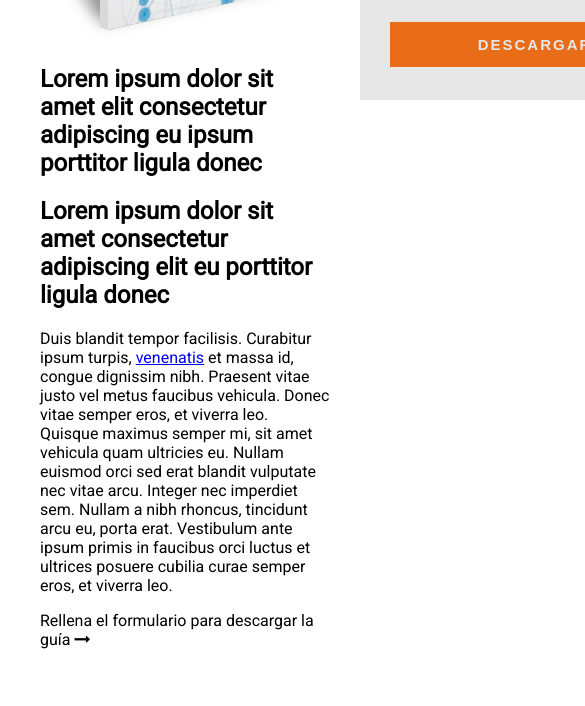
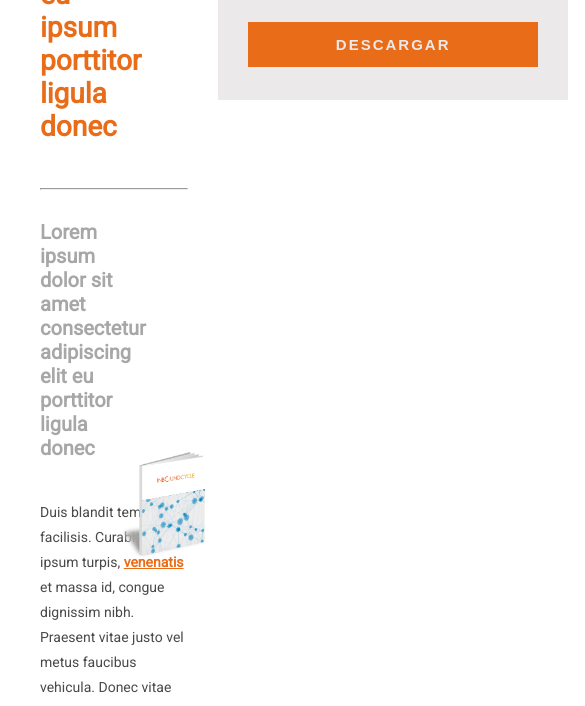
Before and after one commit to davidcastri25/landing-page-inboundcycle, a plain HTML site: page index.html in a window 390 px wide. Shown: the part 578-1284 px from the top of the page, 585 px wide, since content can reach past the window. Drawn offline with Linux system fonts and the light colour scheme.

Commit message:
Section (sin responsive)

```diff
--- a/css/style.css
+++ b/css/style.css
@@ -8,9 +8,10 @@
   --padding-container-xs: 25px;
   --inbound-orange: rgb(233, 108, 25);
   --inbound-hover: rgb(248, 164, 108);
-  --inbound-grey: rgb(131, 131, 131);
+  --inbound-grey: rgb(167, 167, 167);
   --footer-black: rgb(73, 73, 73);
-  --footer-white: rgb(231, 231, 231);
+  --footer-white: rgb(235, 233, 233);
+  --separator-white: rgba(255, 254, 254, 0.137);
 }
 
 *{
@@ -95,6 +96,7 @@ header {
 section {
     /* background: #4E4E6A; */
     flex: 1 1 auto;
+    position: relative;
 }
 
 aside {
@@ -104,6 +106,62 @@ aside {
 
 
 /******* SECTION *******/
+/* Imagen */
+.ebook {
+    position: absolute;
+    z-index: 100;
+    bottom: 45%;
+    left: 55%;
+    max-width: 60%;
+    height: auto;
+}
+
+/* Título */
+h1 {
+    width: 50%;
+    margin-bottom: 45px;
+    font-size: 28px;
+    color: var(--inbound-orange);
+}
+
+/* Subtítulo */
+h2 {
+    width: 50%;
+    margin-bottom: 40px;
+    font-size: 20px;
+    color: var(--inbound-grey);
+}
+
+/* Separador */
+hr {
+    color: var(--separator-white);
+    margin-bottom: 30px;
+}
+
+/* Texto */
+.text {
+    color: var(--footer-black);
+    font-size: 14px;
+    line-height: 25px;
+}
+
+#demo-link {
+    color: var(--inbound-orange);
+    font-weight: bold;
+}
+
+#demo-link:hover {
+    color: var(--inbound-hover);
+}
+
+.emphasizes {
+    width: 100%;
+    margin-top: 70px;
+    text-align: center;
+    color: var(--inbound-orange);
+    font-weight: bold;
+    text-transform: uppercase;
+}
 
 
 /******* FORM *******/
--- a/index.html
+++ b/index.html
@@ -60,10 +60,11 @@
 
       <!-- Titles -->
       <h1>Lorem ipsum dolor sit amet elit consectetur adipiscing eu ipsum  porttitor ligula donec</h1>
+      <hr>
       <h2>Lorem ipsum dolor sit amet consectetur adipiscing elit eu porttitor ligula donec</h2>
 
       <!-- Body text -->
-      <p>Duis blandit tempor facilisis. Curabitur ipsum turpis, <a href="#" title="Enlace de prueba">venenatis</a> et massa id, congue dignissim nibh. Praesent vitae justo vel metus faucibus vehicula. Donec vitae semper eros, et viverra leo. Quisque maximus semper mi, sit amet vehicula quam ultricies eu. Nullam euismod orci sed erat blandit vulputate nec vitae arcu. Integer nec imperdiet sem. Nullam a nibh rhoncus, tincidunt arcu eu, porta erat. Vestibulum ante ipsum primis in faucibus orci luctus et ultrices posuere cubilia curae semper eros, et viverra leo.</p>
+      <p class="text">Duis blandit tempor facilisis. Curabitur ipsum turpis, <a href="#" title="Enlace de prueba" id="demo-link">venenatis</a> et massa id, congue dignissim nibh. Praesent vitae justo vel metus faucibus vehicula. Donec vitae semper eros, et viverra leo. Quisque maximus semper mi, sit amet vehicula quam ultricies eu. Nullam euismod orci sed erat blandit vulputate nec vitae arcu. Integer nec imperdiet sem. Nullam a nibh rhoncus, tincidunt arcu eu, porta erat. Vestibulum ante ipsum primis in faucibus orci luctus et ultrices posuere cubilia curae semper eros, et viverra leo.</p>
 
       <!-- Emphasizes -->
       <div class="emphasizes">
```
